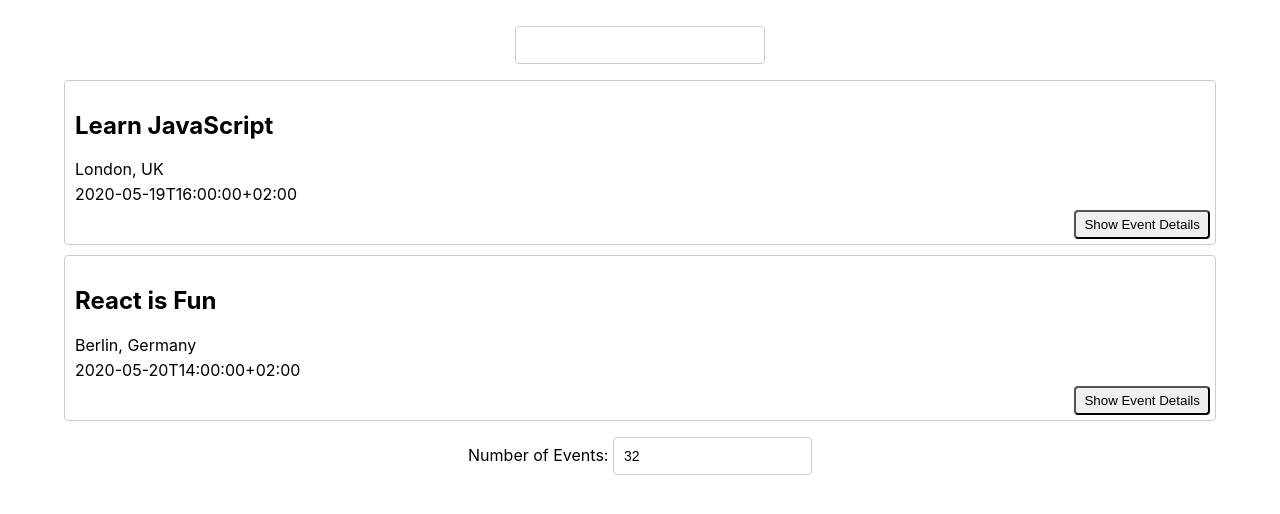
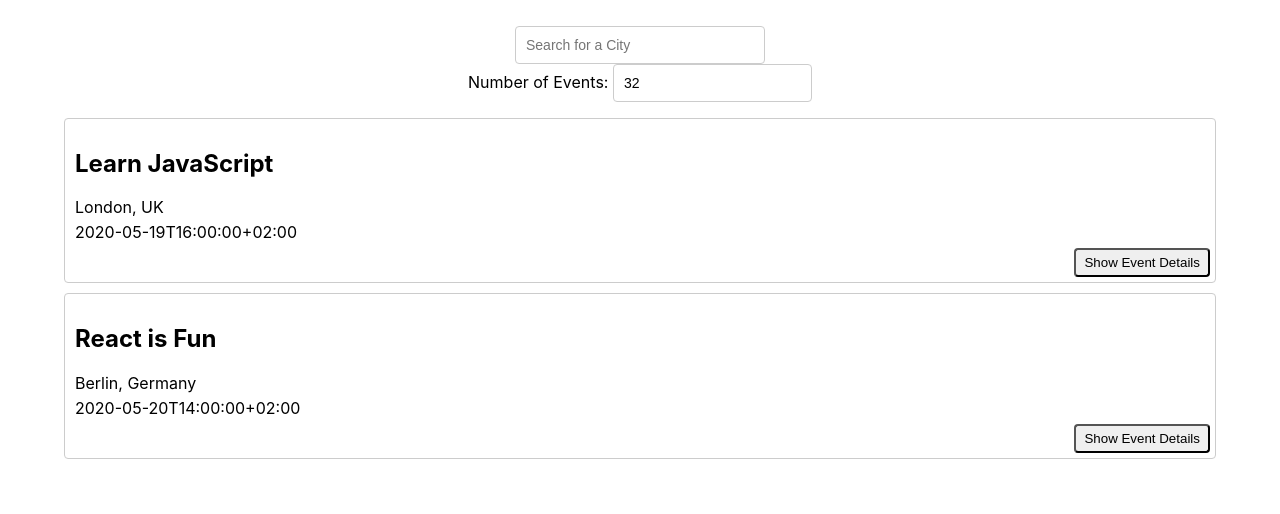
Before and after one commit to bethiamchan/meet, a React (Create React App) app: page / in a window 1280 px wide. Shown: the top 514 px of the page. Built offline with nearby package versions, Linux system fonts and the light colour scheme.

Commit message:
Minor updates

```diff
--- a/src/App.js
+++ b/src/App.js
@@ -53,8 +53,8 @@ class App extends Component {
 		return (
 			<div className="App">
 				<CitySearch locations={this.state.locations} updateEvents={this.updateEvents} />
+				<NumberOfEvents numberOfEvents={this.state.numberOfEvents} updateEvents={this.updateEvents} />
 				<EventList events={this.state.events} />
-				<NumberOfEvents numberOfEvents={this.state.numberOfEvents} updateEvents={this.updateEvents} />
 			</div>
 		);
 	}
--- a/src/CitySearch.js
+++ b/src/CitySearch.js
@@ -33,6 +33,7 @@ class CitySearch extends Component {
 				<input
 					type="text"
 					className="city"
+					placeholder="Search for a City"
 					value={this.state.query}
 					onChange={this.handleInputChanged}
 					onFocus={() => {
--- a/src/api.js
+++ b/src/api.js
@@ -19,11 +19,11 @@ const checkToken = async (accessToken) => {
 export const getEvents = async () => {
 	NProgress.start();
 
-	// if (!navigator.onLine && !window.location.href.startsWith('http://localhost')) {
-	// 	const events = localStorage.getItem('lastEvents');
-	// 	NProgress.done();
-	// 	return JSON.parse(events).events;
-	// }
+	if (!navigator.onLine && !window.location.href.startsWith('http://localhost')) {
+		const events = localStorage.getItem('lastEvents');
+		NProgress.done();
+		return JSON.parse(events).events;
+	}
 
 	if (window.location.href.startsWith('http://localhost')) {
 		NProgress.done();
```
